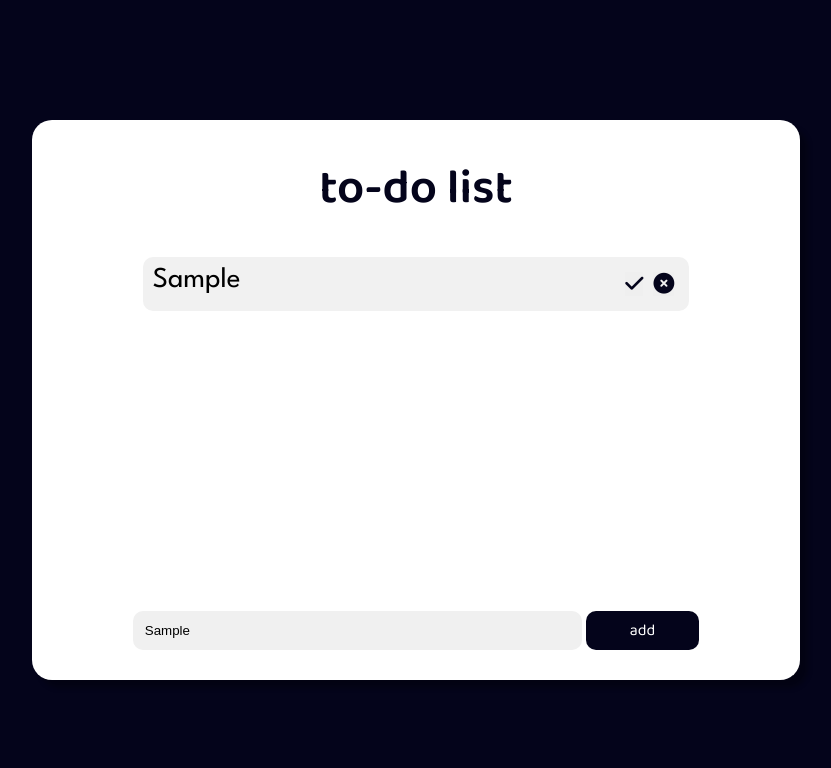
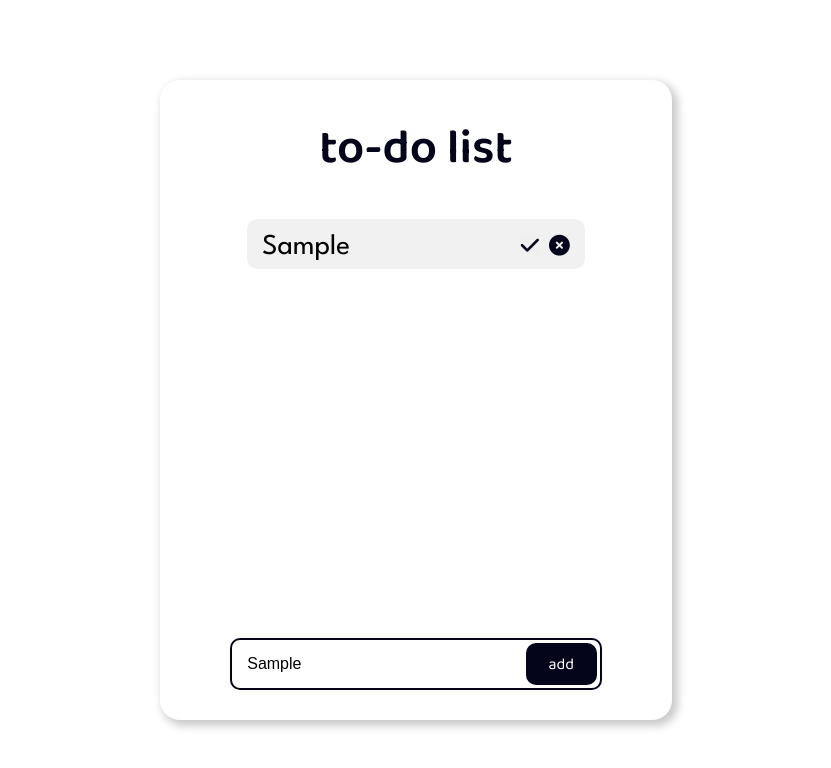
Before and after one commit to EltonYoshi/TodoList, a plain HTML site: page index.html in a window 1280 px wide. Both pictures are taken after typing "Sample" into the empty fields and a click on the button "add". Shown: the whole page, without its empty margins (224-1055 px from the left). Drawn offline with Linux system fonts and the light colour scheme.

Commit message:
melhorias no design

```diff
--- a/index.html
+++ b/index.html
@@ -31,14 +31,14 @@
         </div>
 
         <form class="forms" action="">
-            <input type="text" id="input-task" name = "name">
+            <input type="text" id="input-task" name = "name" placeholder="Escreva a sua tarefa do dia">
             <input id="add-button" type="button" value="add">
 
         </form>
 
 
 
-        <script src="./app.js"></script>
+        <script src="./main.js"></script>
 
     </div>
 </body>
--- a/style.css
+++ b/style.css
@@ -5,7 +5,7 @@
 :root{
     /*=== Cores ===*/
     --var-cor-principal:  rgb(4, 4, 27);
-    --var-cor-secundaria: ;
+    --var-cor-secundaria: white;
     --var-cor-terciaria: rgb(11, 11, 71);
 
     /*=== Fonts ===*/
@@ -19,7 +19,7 @@ body{
     display: flex;
     justify-content: center;
     align-items:center;
-    background-color: var(--var-cor-principal);
+    background-color: var(--var-cor-secundaria);
 }
 
 /*=== Task Menu ===*/
@@ -31,8 +31,8 @@ body{
     font-size: 3em;
 }
 .container {
-    width: 60vw;
-    height: 70vh;
+    width: 40vw;
+    height: 80vh;
     padding: 30px;
     display: flex;
     flex-direction: column;
@@ -41,7 +41,7 @@ body{
     box-sizing: border-box;
     border-radius: 20px;
     background-color: rgb(255, 255, 255);
-    box-shadow: 8px 8px 5px rgba(0, 0, 0, 0.301);
+    box-shadow: 4px 4px 8px 2px rgba(0, 0, 0, 0.212);
 }
 #container-tasks{
     width: 80%;
@@ -51,15 +51,19 @@ body{
 }
 .forms{
     width: 80%;
+    padding: 3px;
     display: flex;
     justify-content: space-between;
+    border: 2px solid var(--var-cor-principal);
+    border-radius: 10px;
 }
 #input-task{
     width: 75%;
     padding: 12px;
     border-radius: 10px;
     border: 0;
-    background-color: rgb(240, 240, 240);
+    font-family: Arial, Helvetica, sans-serif;
+    font-size: 1em;
 }
 #add-button{
     width: 20%;
@@ -78,6 +82,7 @@ body{
 /*=== Tasks ===*/
 
 .task{
+    margin: 5px;
     font-size: 1.8em;
     font-family: var(--var-font-secundaria);
     font-weight: 400;
@@ -94,25 +99,29 @@ body{
 
 
 .task-container{
+    height: 50px;
     padding: 10px;
-    margin: 10px;
+    margin: 12px;
     display: flex;
     flex-direction: row;
     justify-content: flex-end;
     background-color: rgb(241, 241, 241);
     border-radius: 10px;
+    box-sizing: border-box;
+
 }
-
-
 
 .btn-delete, .btn-check{
     border: 0;
     margin: 5px;
     font-size: 1.3em;
     color: var(--var-cor-principal);
+
 }
 
 .btn-delete:hover, .btn-check:hover{
     color: var(--var-cor-terciaria);
+    font-size: 1.35em;
     cursor: pointer;
+
 }
```
Also changed, not shown: contents/circle-xmark-solid.svg (deleted), main.js (renamed from app.js).
